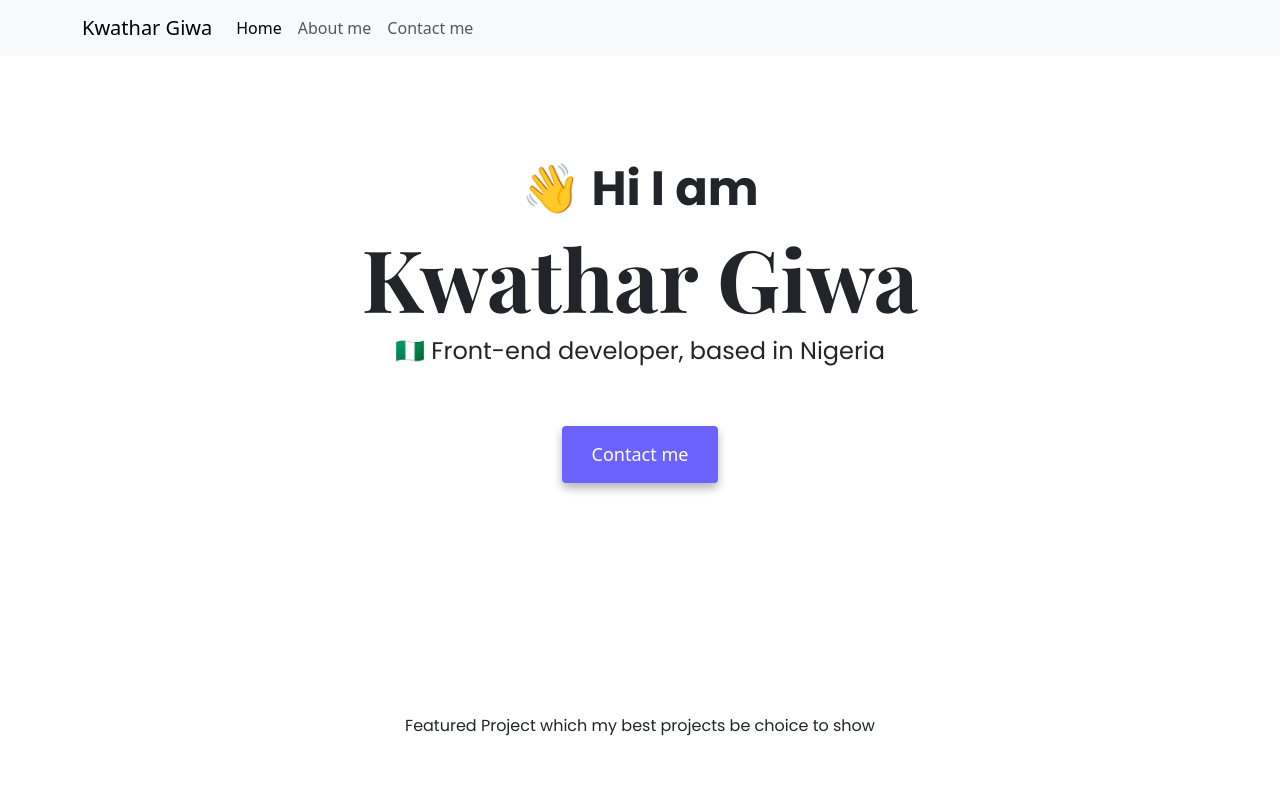
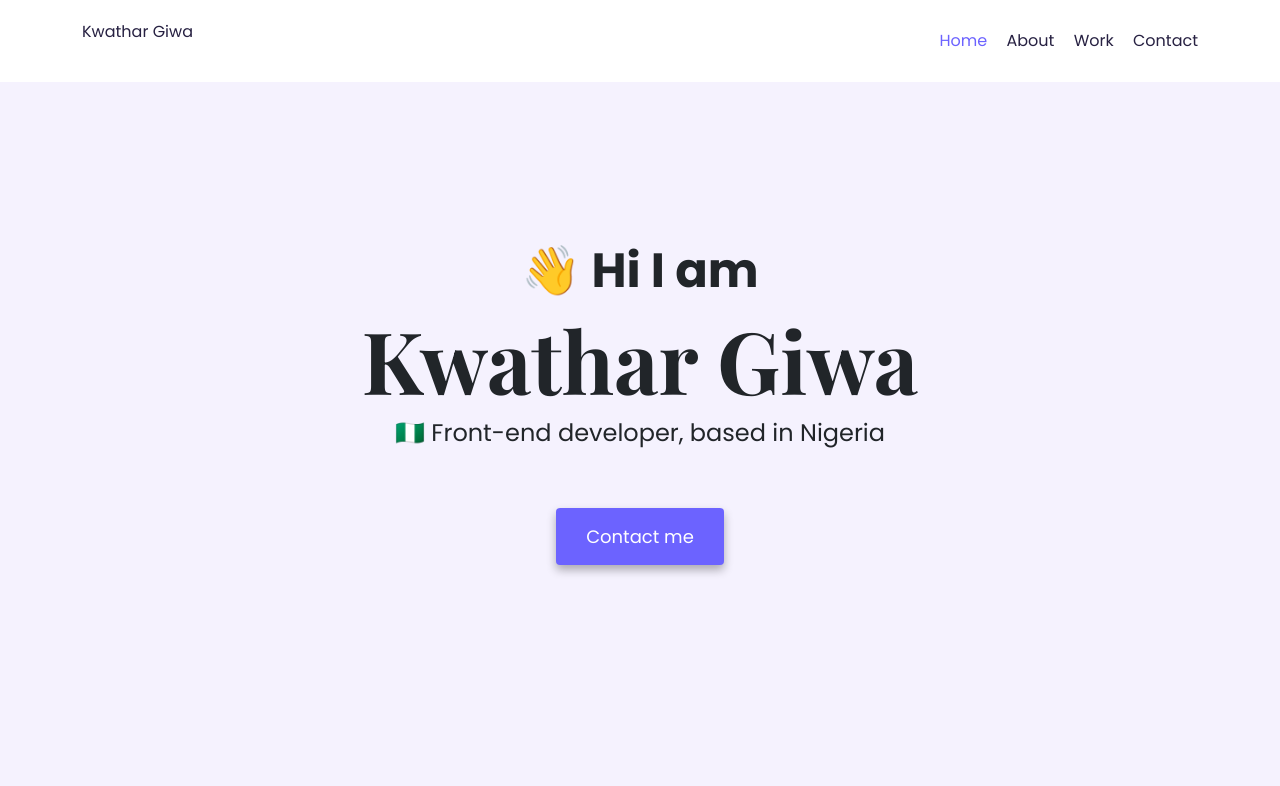
Before and after one commit to monigiwa/Kwathar-portfolio, a plain HTML site: page index.html in a window 1280 px wide. Shown: the top 786 px of the page. Drawn offline with nearby package versions, Linux system fonts and the light colour scheme.

Commit message:
Added header to all pages

```diff
--- a/index.html
+++ b/index.html
@@ -28,60 +28,39 @@
     ></script>
   </head>
   <body id="bootstrap-override">
-    <nav class="navbar navbar-expand-lg bg-body-tertiary fixed-top">
     <div class="container">
-        <a class="navbar-brand" href="index.html" title="Homepage"
-          >Kwathar Giwa</a
-        >
-        <button
-          class="navbar-toggler"
-          type="button"
-          data-bs-toggle="collapse"
-          data-bs-target="#navbarNav"
-          aria-controls="navbarNav"
-          aria-expanded="false"
-          aria-label="Toggle navigation"
-        >
-          <span class="navbar-toggler-icon"></span>
-        </button>
-        <div class="collapse navbar-collapse" id="navbarNav">
-          <ul class="navbar-nav">
-            <li class="nav-item">
-              <a class="nav-link active" aria-current="page" href="index.html"
-                >Home</a
-              >
+      <nav class="d-flex justify-content-between">
+        <a href="/" class="logo">Kwathar Giwa</a>
+        <ul>
+          <li class="active">
+            <a href="/">Home</a>
           </li>
-            <li class="nav-item">
-              <a class="nav-link" href="about.html" title="About Kwathar Giwa"
-                >About me</a
-              >
+          <li>
+            <a href="/about.html" title="About Kwathar Giwa">About</a>
           </li>
-            <li class="nav-item">
-              <a
-                class="nav-link"
-                href="about.html#contact"
-                title="Contact Kwathar Giwa"
-                >Contact me</a
-              >
+          <li>
+            <a href="/work.html">Work</a>
+          </li>
+          <li>
+            <a href="/contact.html" title="Contact Kwathar Giwa">Contact</a>
           </li>
         </ul>
+      </nav>
     </div>
-      </div>
-    </nav>
     <div class="hero">
       <h2 class="text-center">👋 Hi I am</h2>
       <h1 class="text-center">Kwathar Giwa</h1>
       <h3 class="text-center">🇳🇬 Front-end developer, based in Nigeria</h3>
       <div class="navigation-links mb-5">
         <a
-          href="about.html#contact"
+          href="/contact.html"
           class="btn-branding"
           title="Contact Kwathar Giwa"
           >Contact me</a
         >
       </div>
     </div>
-    <p class="text-center mb-5">
+    <p class="text-center m-5">
       Featured Project which my best projects be choice to show
     </p>
     <div class="container">
--- a/src/style.css
+++ b/src/style.css
@@ -5,8 +5,12 @@
   --primary-font-family: "Poppins", sans-serif;
   --secondary-font-family: "Playfair Display", serif;
 }
+body {
+  font-family: var(--primary-font-family);
+}
 #bootstrap-override .btn-branding {
   background: var(--primary-color);
+  font-family: var(--primary-font-family);
   color: white;
   border-radius: 4px;
   padding: 15px 30px;
@@ -38,7 +42,34 @@ h3 {
   font-family: var(--primary-font-family);
   font-weight: normal;
 }
+nav {
+  padding: 20px 0;
+  font-family: var(--primary-font-family);
+}
+nav ul {
+  padding: 0;
+  margin: 0;
+}
+nav li {
+  display: inline;
+  list-style: none;
+  line-height: 42px;
+  margin-left: 15px;
+}
+nav a {
+  text-decoration: none;
+  color: #272142;
+  transition: all 100ms ease-in-out;
+}
+nav a:hover,
+nav li.active a {
+  color: var(--primary-color);
+}
+.logo:hover {
+  color: #272142;
+}
 .hero {
+  background: var(--secondary-color);
   padding: 160px 20px;
 }
 
@@ -65,6 +96,9 @@ h3 {
   padding: 20px 20px;
   text-decoration: none;
   border-radius: 4px;
+}
+.about-section {
+  font-family: var(--primary-font-family);
 }
 .content-container {
   padding: 160px 20px;
@@ -102,21 +136,13 @@ h3 {
   border-radius: 25px;
 }
 
-/* .about-paragraphs {
-  margin: 30px 0;
-}
-
-.about-paragraphs p {
-  margin: 10px;
-} */
-
-/* .email-link {
+/*  .email-link {
   display: flex;
   justify-content: center;
   color: var(--primary-color);
   font-size: 28px;
   text-decoration: none;
-}
+}class="fixed-top"
 
 .email-link:hover {
   text-decoration: underline;
```
Also changed, not shown: about.html (+19 -0 lines), contact.html (+19 -0 lines), work.html (+19 -0 lines). Lines whose indentation alone changed are shown as unchanged.
